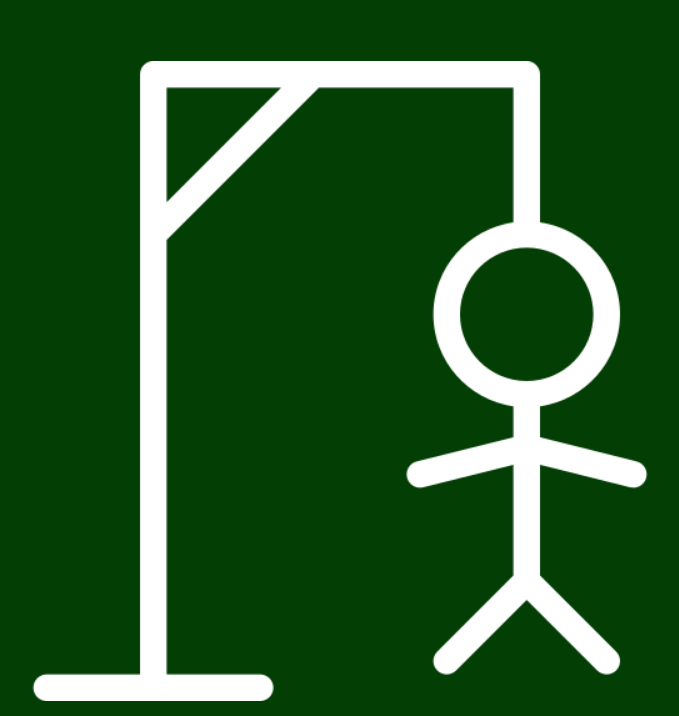
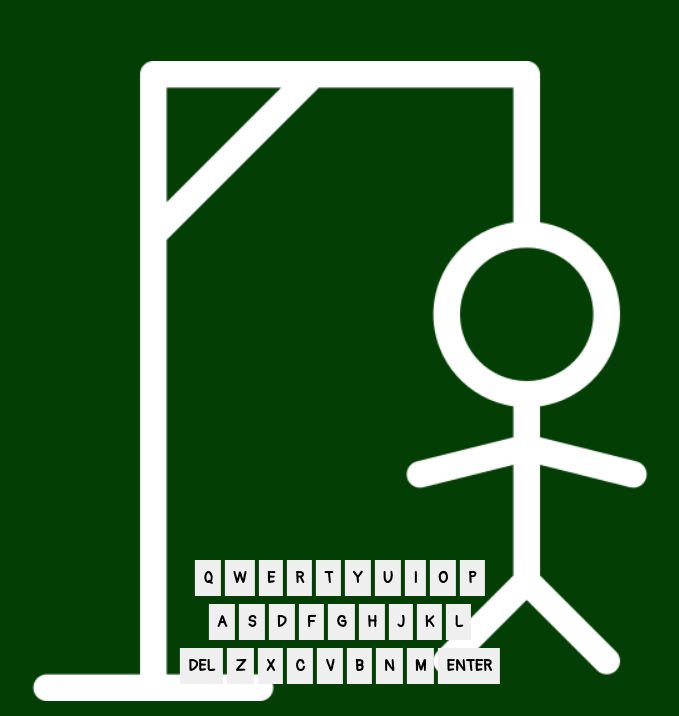
Before and after one commit to Grawnya/hangman, a plain HTML site: page index.html in a window 1280 px wide. Shown: the part 84-800 px from the top of the page, without its empty margins (300-979 px from the left). Drawn offline with Linux system fonts and the light colour scheme.

Commit message:
stick keyboard div to bottom of page and center

```diff
--- a/assets/css/styles.css
+++ b/assets/css/styles.css
@@ -77,6 +77,12 @@ h1 {
     display: flex;
     flex-direction: column;
     align-items: center;
+    justify-content: center;
+    position: fixed;
+    bottom: 0;
+    padding-bottom: 1rem;
+    left: 50%;
+    transform: translateX(-50%);
   }
 
   #keyboard div {
```
